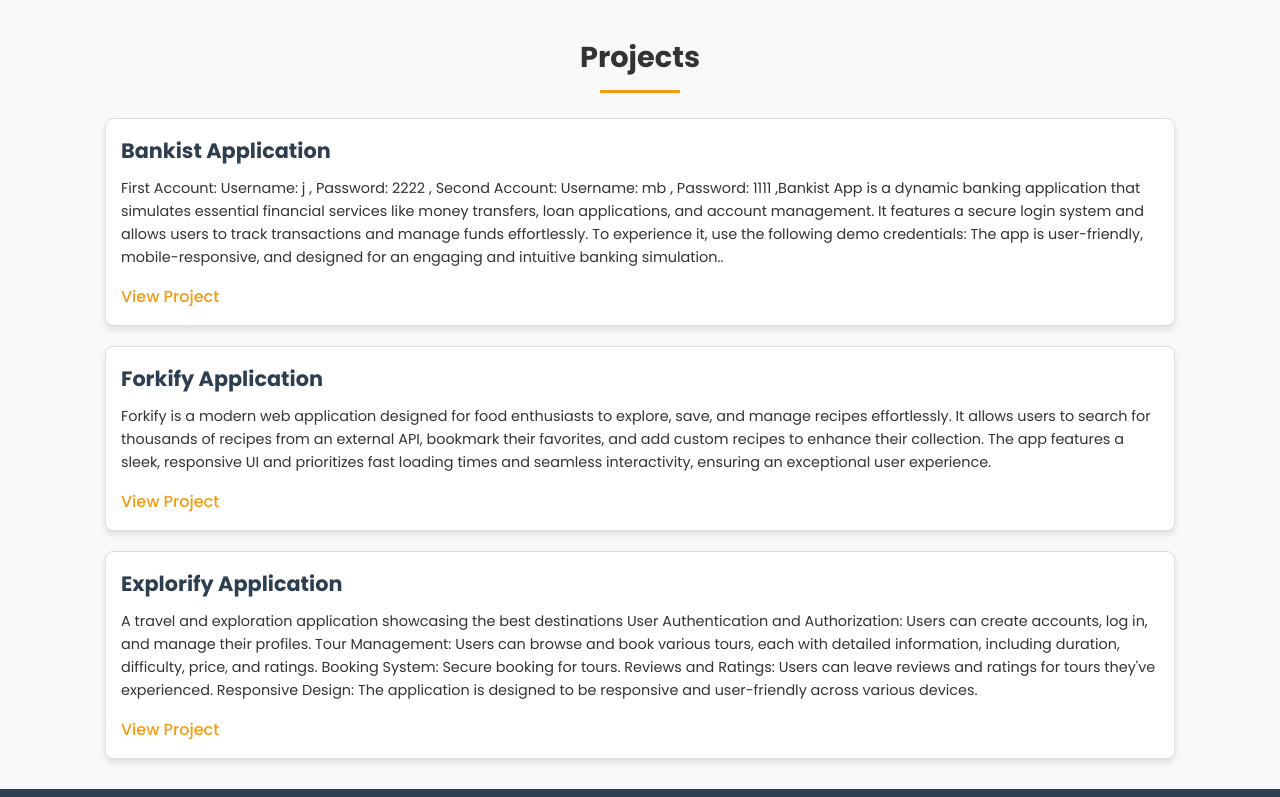
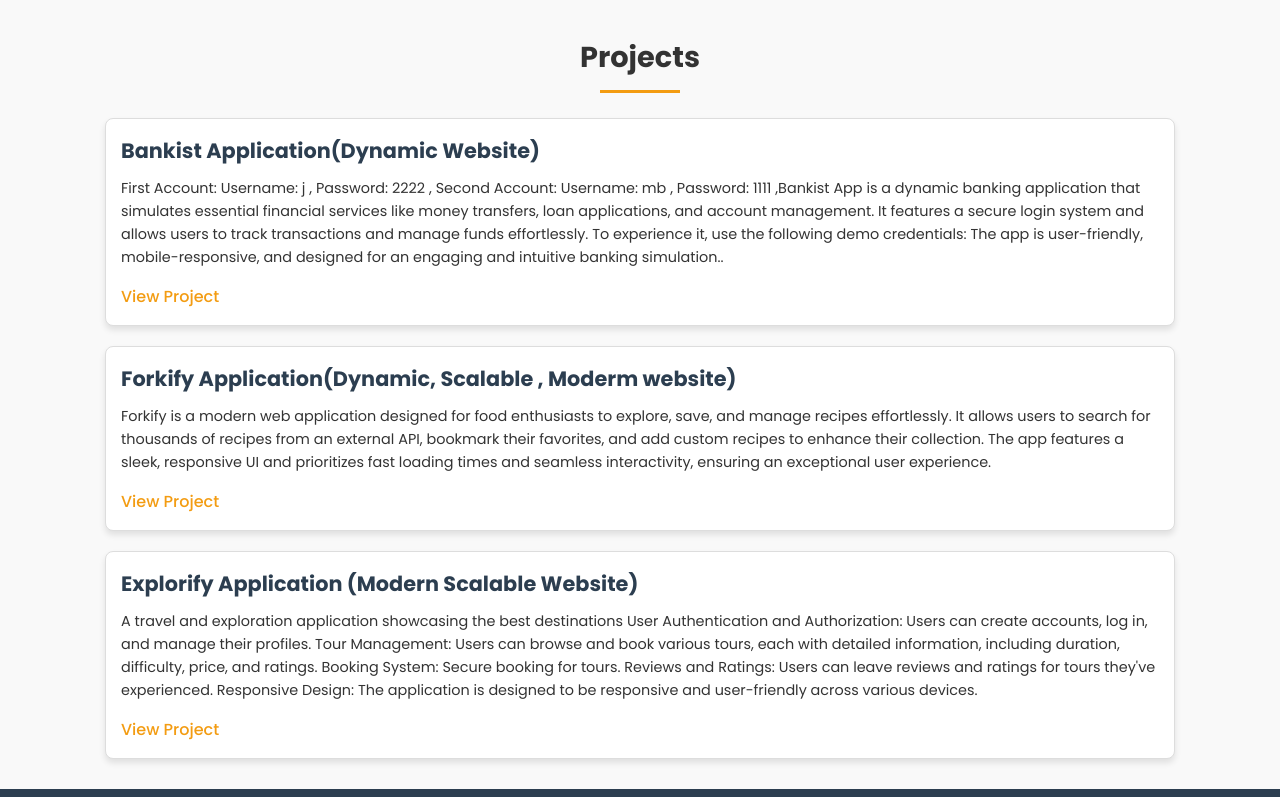
Before and after one commit to ManishBisht17/portfolio, a website: page index.html in a window 1280 px wide. Shown: the part 509-1306 px from the top of the page. Drawn offline with Linux system fonts and the light colour scheme.

```diff
--- a/index.html
+++ b/index.html
@@ -283,7 +283,7 @@
     <h2>Projects</h2>
     <div class="projects">
         <div class="project">
-            <h3>Bankist Application</h3>
+            <h3>Bankist Application(Dynamic Website)</h3>
             <p>
                 First Account:
                 Username: j ,
@@ -296,13 +296,13 @@
             <a href="https://bankistmanish.netlify.app/">View Project</a>
         </div>
         <div class="project">
-            <h3>Forkify Application</h3>
+            <h3>Forkify Application(Dynamic, Scalable , Moderm website)</h3>
             <p>
                 Forkify is a modern web application designed for food enthusiasts to explore, save, and manage recipes effortlessly. It allows users to search for thousands of recipes from an external API, bookmark their favorites, and add custom recipes to enhance their collection. The app features a sleek, responsive UI and prioritizes fast loading times and seamless interactivity, ensuring an exceptional user experience.</p>
             <a href="https://forkifymanish.vercel.app/">View Project</a>
         </div>
         <div class="project">
-            <h3>Explorify Application</h3>
+            <h3>Explorify Application (Modern Scalable Website)</h3>
             <p>A travel and exploration application showcasing the best destinations User Authentication and Authorization: Users can create accounts, log in, and manage their profiles.
 
                 Tour Management: Users can browse and book various tours, each with detailed information, including duration, difficulty, price, and ratings.
```
